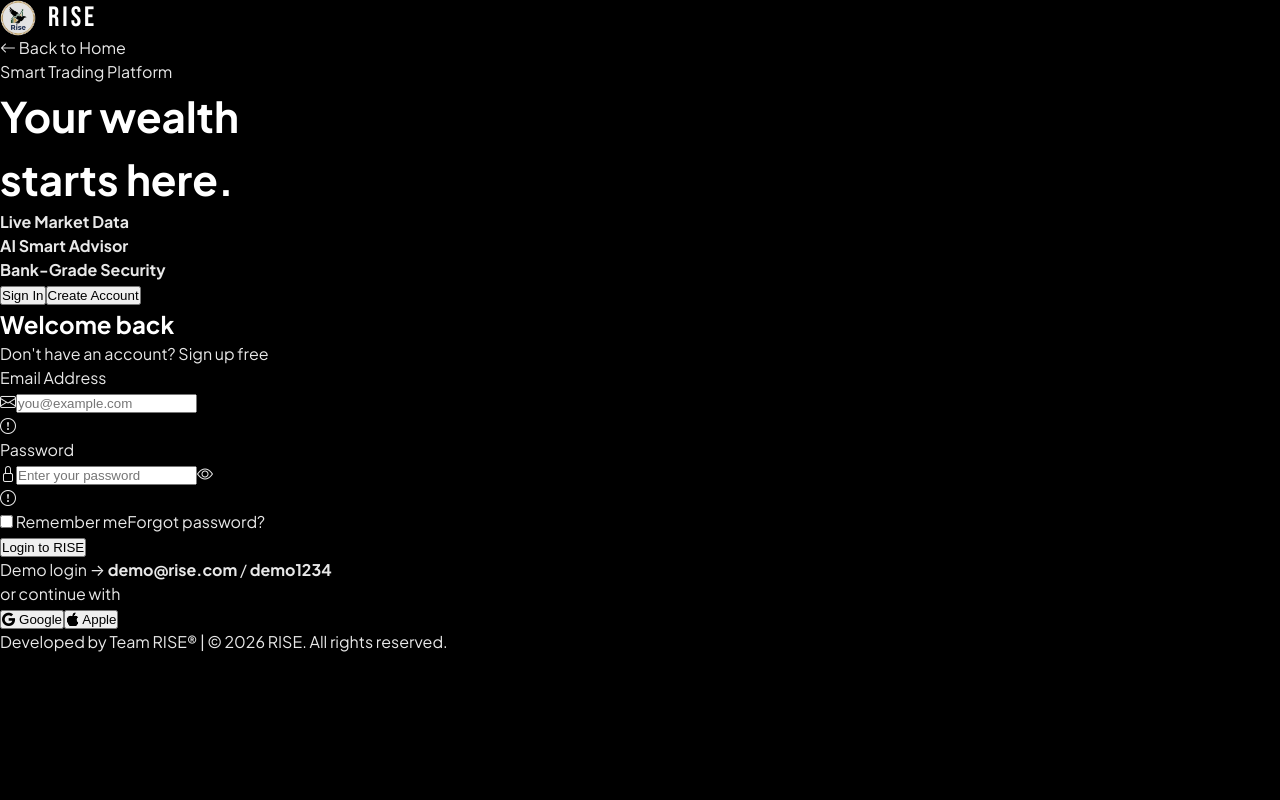
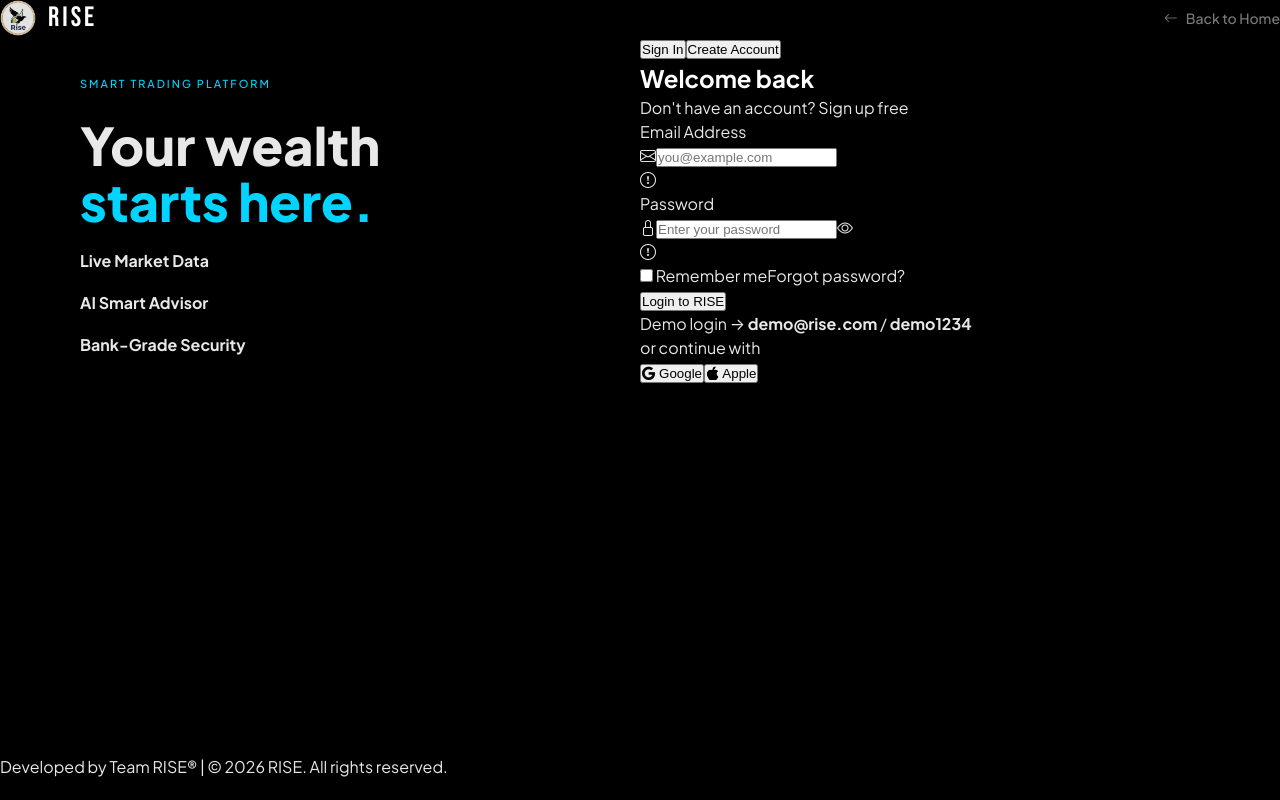
Before and after one commit to eshivansh/RISE, a React (Vite) app: page /login in a window 1280 px wide. Built offline with nearby package versions, Linux system fonts and the light colour scheme.

Commit message:
style(login): style header and left info panel

```diff
--- a/src/styles/login.css
+++ b/src/styles/login.css
@@ -0,0 +1,99 @@
+.loginPage {
+    --accent: var(--cyan);
+    --accent-dim: var(--cyan-dim);
+}
+
+.header {
+    display: flex;
+    justify-content: space-between;
+    align-items: center;
+}
+
+.backLink {
+    display: flex;
+    align-items: center;
+    gap: 8px;
+    font-size: 14px;
+    font-weight: 500;
+    color: var(--muted);
+    transition: color 0.2s;
+}
+
+.backLink:hover {
+    color: var(--accent);
+}
+
+.loginPage main {
+    flex: 1;
+    position: relative;
+    z-index: 1;
+    display: grid;
+    grid-template-columns: 1fr 1fr;
+    min-height: calc(100vh - 81px);
+}
+
+.leftSide {
+    display: flex;
+    flex-direction: column;
+    justify-content: flex-start;
+    padding: 40px 80px;
+    text-align: left;
+}
+
+.leftSide .eyebrow {
+    display: inline-flex;
+    align-items: center;
+    gap: 8px;
+    font-size: 11px;
+    font-weight: 500;
+    letter-spacing: 2px;
+    text-transform: uppercase;
+    color: var(--accent);
+    margin-bottom: 24px;
+}
+
+.leftSide h1 {
+    font-weight: 800;
+    font-size: 52px;
+    line-height: 1.08;
+    color: #e8e8e8;
+    margin-bottom: 20px;
+}
+
+.leftSide h1 span {
+    color: var(--accent);
+}
+
+.leftSide p {
+    font-size: 16px;
+    line-height: 1.7;
+    color: var(--muted);
+    max-width: 380px;
+    margin-bottom: 48px;
+}
+
+.features {
+    display: flex;
+    flex-direction: column;
+    gap: 18px;
+}
+
+.feature {
+    display: flex;
+    align-items: center;
+    text-align: left;
+    gap: 14px;
+}
+
+.featureIcon {
+    width: 38px;
+    height: 38px;
+    border-radius: 8px;
+    background: var(--accent-dim);
+    border: 1px solid var(--line);
+    display: grid;
+    place-items: center;
+    color: var(--accent);
+    font-size: 16px;
+    flex-shrink: 0;
+}
```
